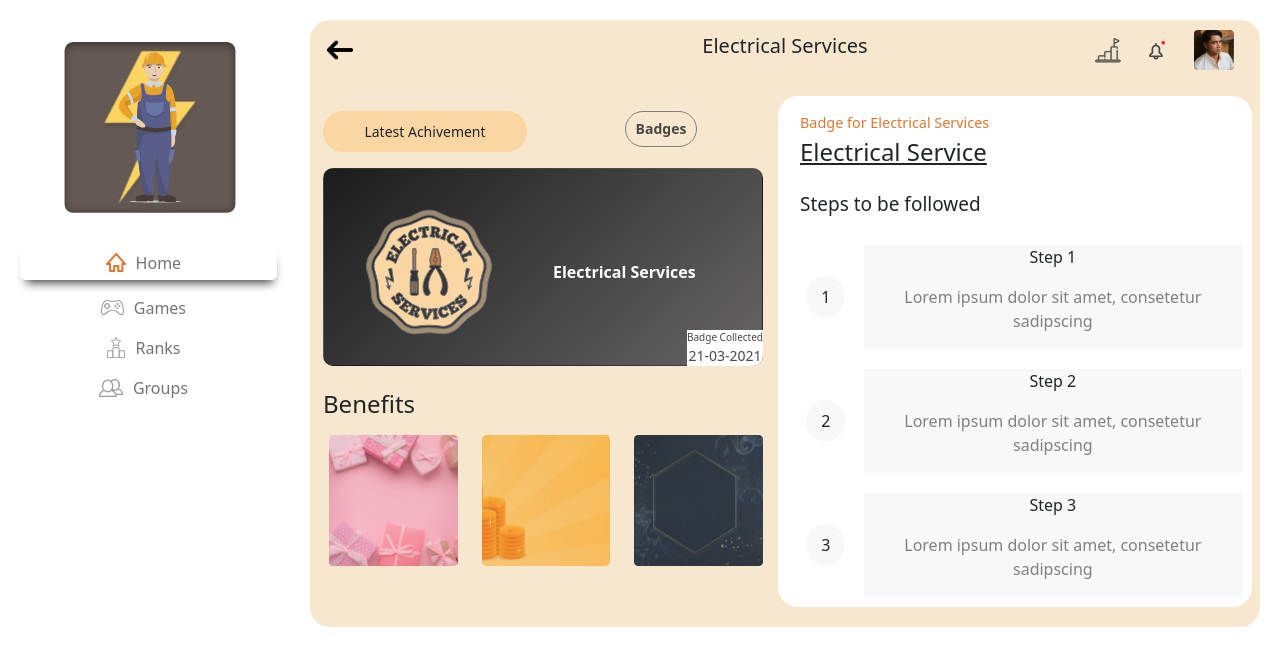
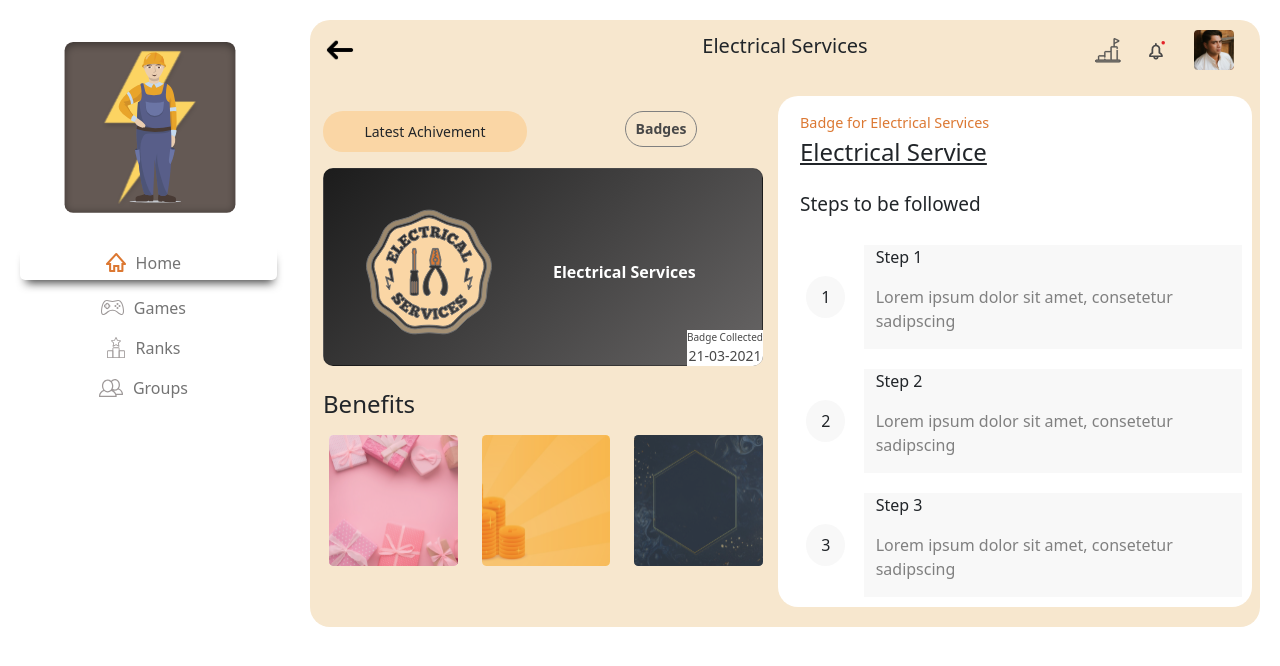
Before and after one commit to dvjadeja/NEW_UI, a React (Create React App) app: page /latestAchivement/electrical in a window 1280 px wide. Shown: the top 666 px of the page. Built offline with nearby package versions, Linux system fonts and the light colour scheme.

Commit message:
minor changes in css

```diff
--- a/src/pages/ElectricalService.jsx
+++ b/src/pages/ElectricalService.jsx
@@ -159,7 +159,7 @@ const ElectricalService = () => {
                 <Col style={{ margin: "auto" }} xs={2}>
                   <span className="round">1</span>
                 </Col>
-                <Col style={{ background: "#f8f8f8" }}>
+                <Col style={{ background: "#f8f8f8", textAlign: "left" }}>
                   <p>Step 1</p>
                   <p style={{ color: "grey" }}>
                     Lorem ipsum dolor sit amet, consetetur sadipscing
@@ -170,7 +170,7 @@ const ElectricalService = () => {
                 <Col style={{ margin: "auto" }} xs={2}>
                   <span className="round">2</span>
                 </Col>
-                <Col style={{ background: "#f8f8f8" }}>
+                <Col style={{ background: "#f8f8f8", textAlign: "left" }}>
                   <p>Step 2</p>
                   <p style={{ color: "grey" }}>
                     Lorem ipsum dolor sit amet, consetetur sadipscing
@@ -181,7 +181,7 @@ const ElectricalService = () => {
                 <Col style={{ margin: "auto" }} xs={2}>
                   <span className="round">3</span>
                 </Col>
-                <Col style={{ background: "#f8f8f8" }}>
+                <Col style={{ background: "#f8f8f8", textAlign: "left" }}>
                   <p>Step 3</p>
                   <p style={{ color: "grey" }}>
                     Lorem ipsum dolor sit amet, consetetur sadipscing
```
